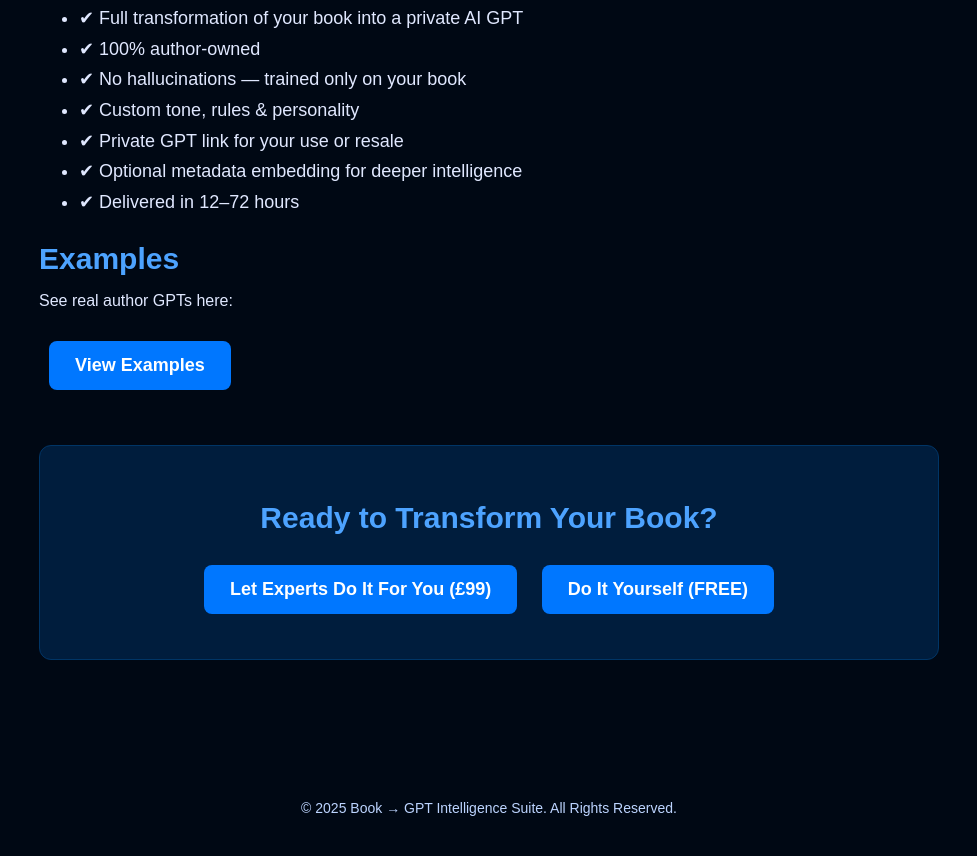
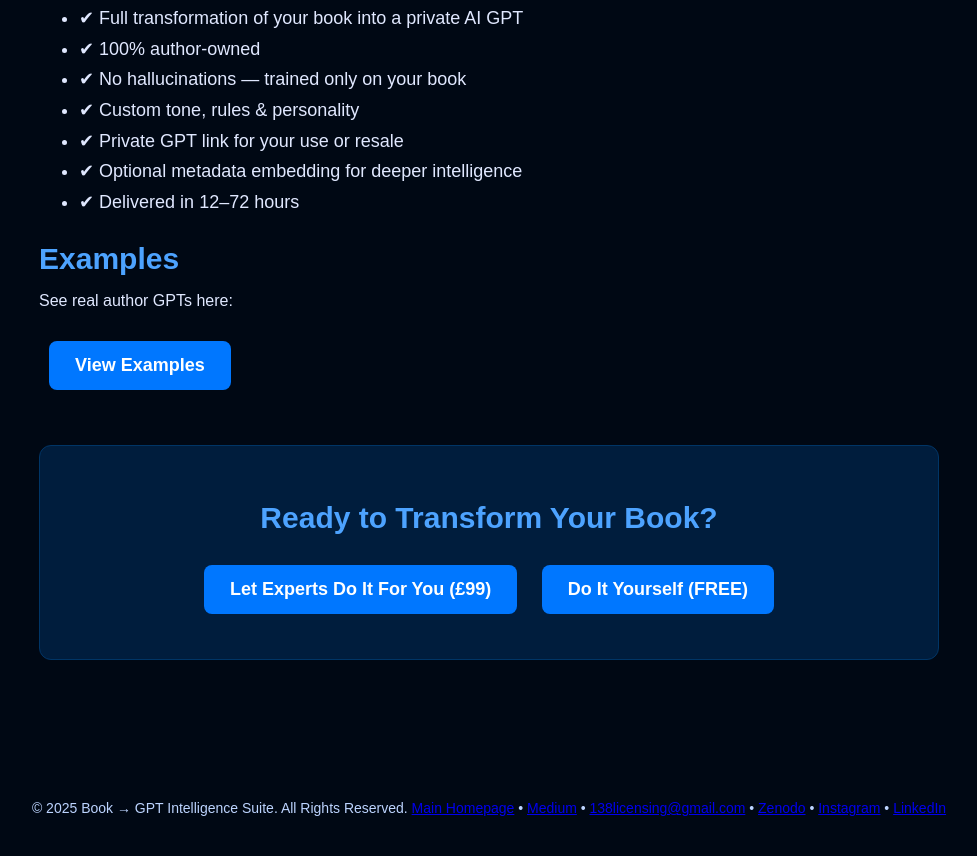
Before and after one commit to Cornelius-Aurelius/Book-Custom-GPT-Builder, a plain HTML site: page index.html in a window 1280 px wide. Shown: the part 1689-2545 px from the top of the page, without its empty margins (151-1128 px from the left). Drawn offline with Linux system fonts and the light colour scheme.

Commit message:
Update index.html

```diff
--- a/index.html
+++ b/index.html
@@ -81,7 +81,7 @@
     <img src="book to ai gpt chat.png" alt="Book to GPT Banner" class="banner">
     <h1>Turn Your Book Into a Custom GPT</h1>
     <p class="subtitle">A simple 3‑step process. No tech skills needed.</p>
-    <a class="btn" href="https://licensify76.gumroad.com/l/bhmfwz">Let Experts Do It For You (£99)</a>
+    <a class="btn" href="https://www.etsy.com/uk/listing/4408478233/turn-your-book-into-a-custom-ai-gpt">Let Experts Do It For You (£99)</a>
     <a class="btn" href="https://cornelius-aurelius.github.io/book-to-gpt-builder/">Do It Yourself (FREE)</a>
   </header>
 
@@ -128,9 +128,17 @@
       <a class="btn" href="https://cornelius-aurelius.github.io/book-to-gpt-builder/">Do It Yourself (FREE)</a>
     </div>
   </section>
+<footer>
+    © 2025 Book → GPT Intelligence Suite. All Rights Reserved.
+    <a href="https://corneliusaurelius.com/" target="_blank">Main Homepage</a> •
+    <a href="https://medium.com/@138licensing" target="_blank">Medium</a> •
+    <a href="mailto:138licensing@gmail.com">138licensing@gmail.com</a> •
+    <a href="https://zenodo.org/records/17362534" target="_blank">Zenodo</a> •
+    <a href="https://www.instagram.com/cornelius_aurelius_/" target="_blank">Instagram</a> •
+    <a href="https://www.linkedin.com/in/cornelius-aurelius-404805325/recent-activity/all/" target="_blank">LinkedIn</a>
+</footer>
 
-  <footer>
-    © 2025 Book → GPT Intelligence Suite. All Rights Reserved.
-  </footer>
+
+
 </body>
 </html>
```
